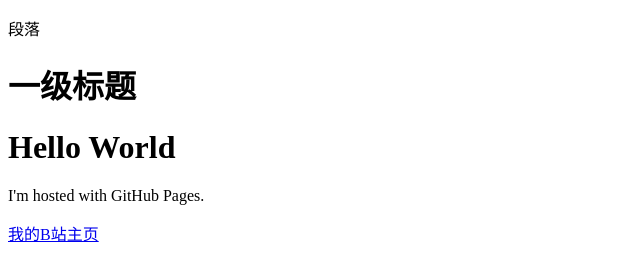
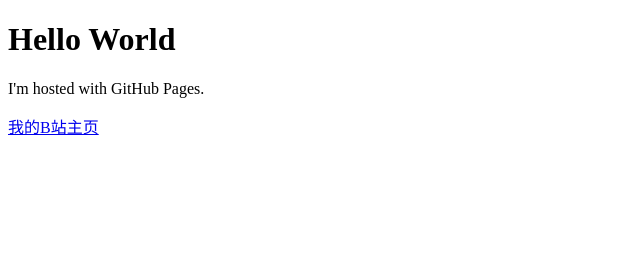
Before and after one commit to Nova508/Nova508.github.io, a plain HTML site: page index.html in a window 1280 px wide. Shown: the whole page, without its empty margins (0-640 px from the left). Drawn offline with Linux system fonts and the light colour scheme.

Commit message:
Update index.html

```diff
--- a/index.html
+++ b/index.html
@@ -6,10 +6,6 @@
 </head>
 
 <body>
-<header>
-        <p>段落</p>
-        <h1>一级标题</h1>
-    </header>
 <h1>Hello World</h1>
 <p>I'm hosted with GitHub Pages.</p>
 <a href="https://space.bilibili.com/1627611011">我的B站主页</a>
```
